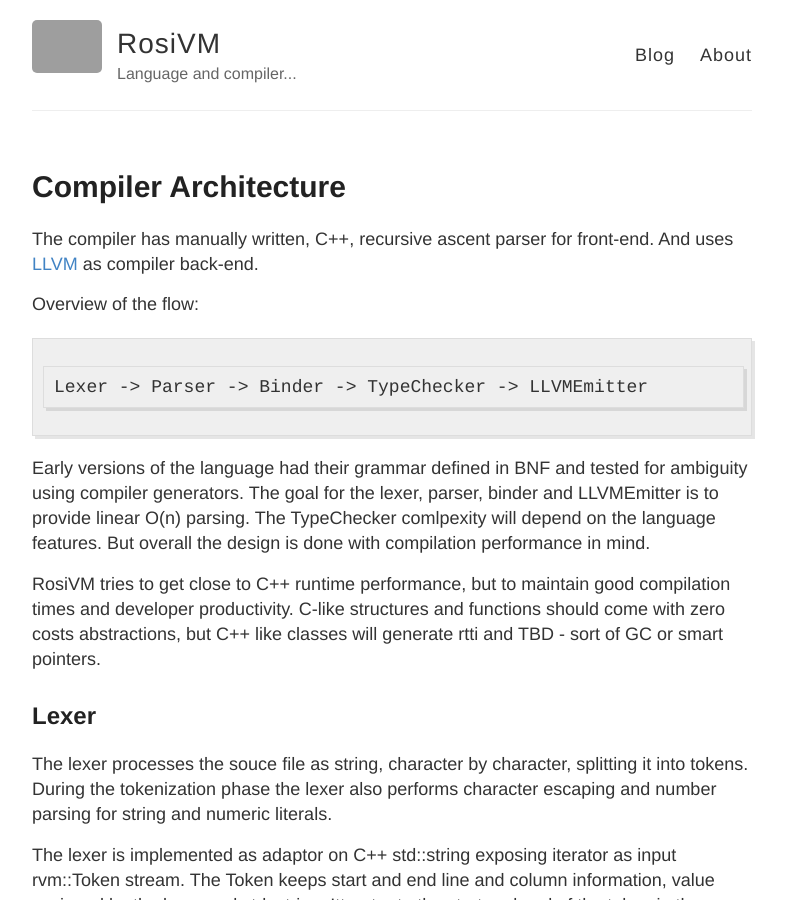
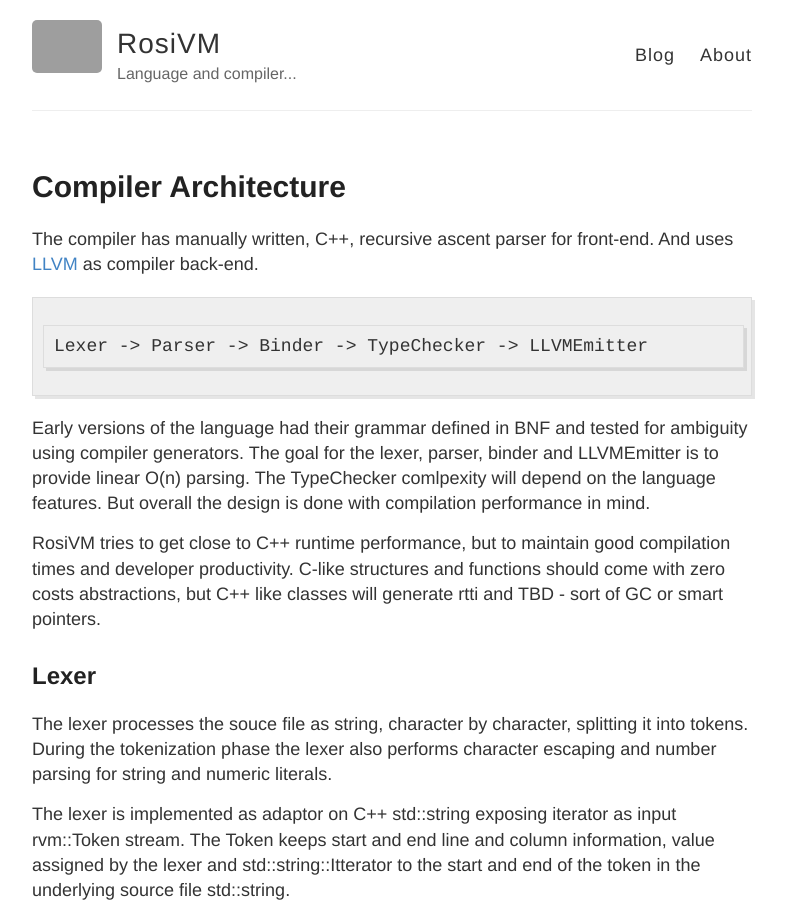
Before and after one commit to RosiVM/RosiVM, a Jekyll site: the page built from docs/_posts/2019-01-21-compiler-architecture.md, in a window 1280 px wide and 900 px high. Shown: the whole window, without its empty margins (248-1034 px from the left). Built offline with Jekyll 4.4.1, drawn with Linux system fonts in a browser that asks for light colours; grey boxes are pictures that could not be loaded.

Commit message:
Experiment with the triple back tick code blocks

````diff
--- a/docs/_posts/2019-01-21-compiler-architecture.md
+++ b/docs/_posts/2019-01-21-compiler-architecture.md
@@ -6,7 +6,6 @@
 
 The compiler has manually written, C++, recursive ascent parser for front-end. And uses [LLVM](https://llvm.org) as compiler back-end.
 
-Overview of the flow:
 ```
 Lexer -> Parser -> Binder -> TypeChecker -> LLVMEmitter
 ```
````
